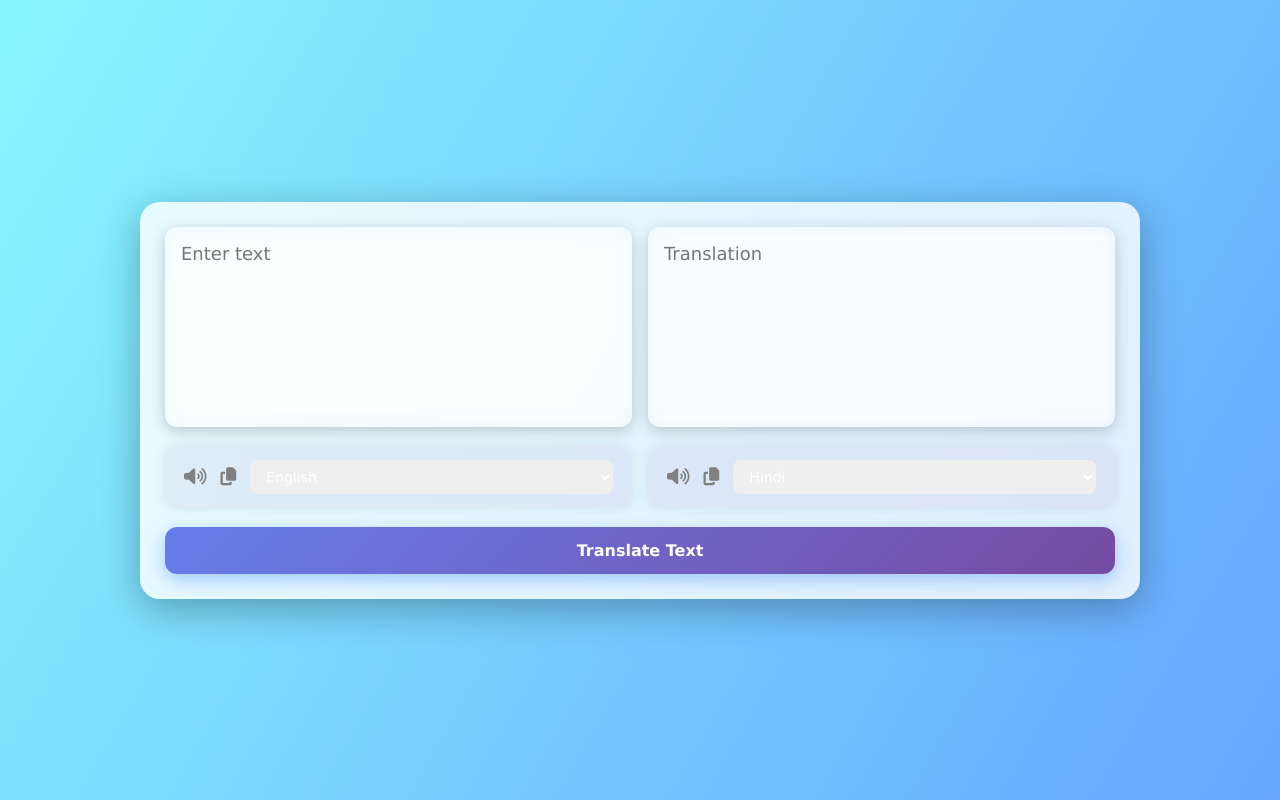
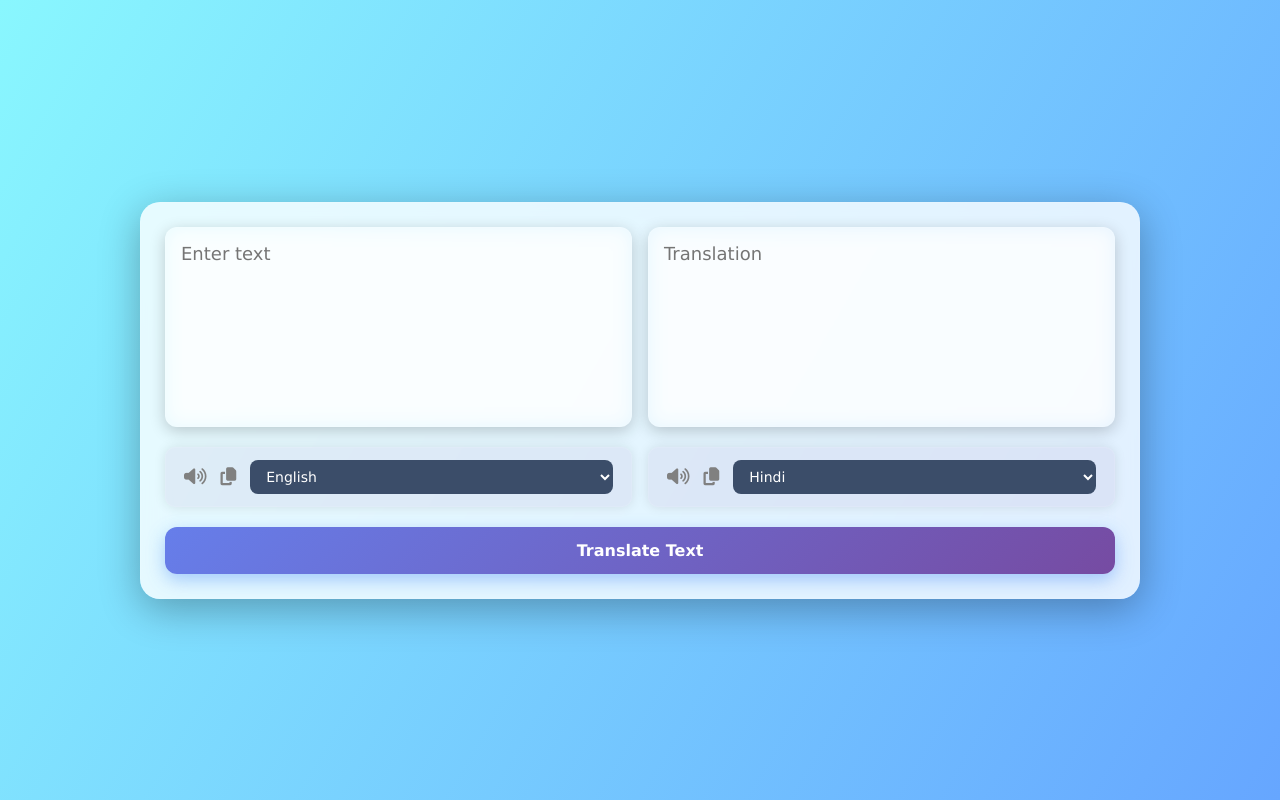
Before and after one commit to Payal06012/Google-Translator, a plain HTML site: page index.html in a window 1280 px wide. Drawn offline with Linux system fonts and the light colour scheme.

Commit message:
Updated changes

```diff
--- a/style.css
+++ b/style.css
@@ -82,8 +82,9 @@ textarea:focus {
 /* Dropdowns */
 select {
   flex-grow: 1;
-background: linear-gradient(135deg, #3a4381);
-  color: #fff;
+    background: #3b4d69;
+/* background: linear-gradient(135deg, #3a4381); */
+  color: #ffffff;
   padding: 8px 12px;
   border-radius: 8px;
   border: none;
@@ -92,9 +93,7 @@ background: linear-gradient(135deg, #3a4381);
   outline: none;
 }
 
-select:hover {
-  background: #374151;
-}
+
 
 /* Icons */
 i {
```
